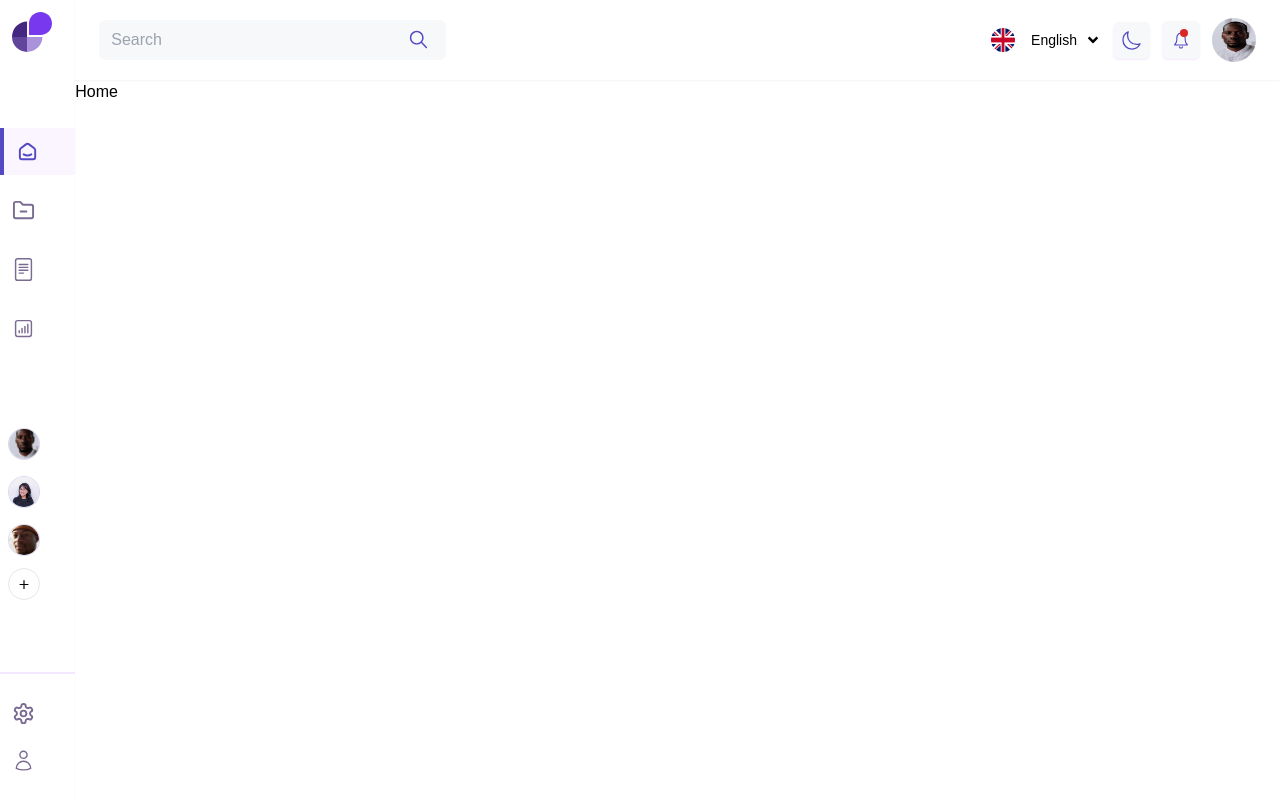
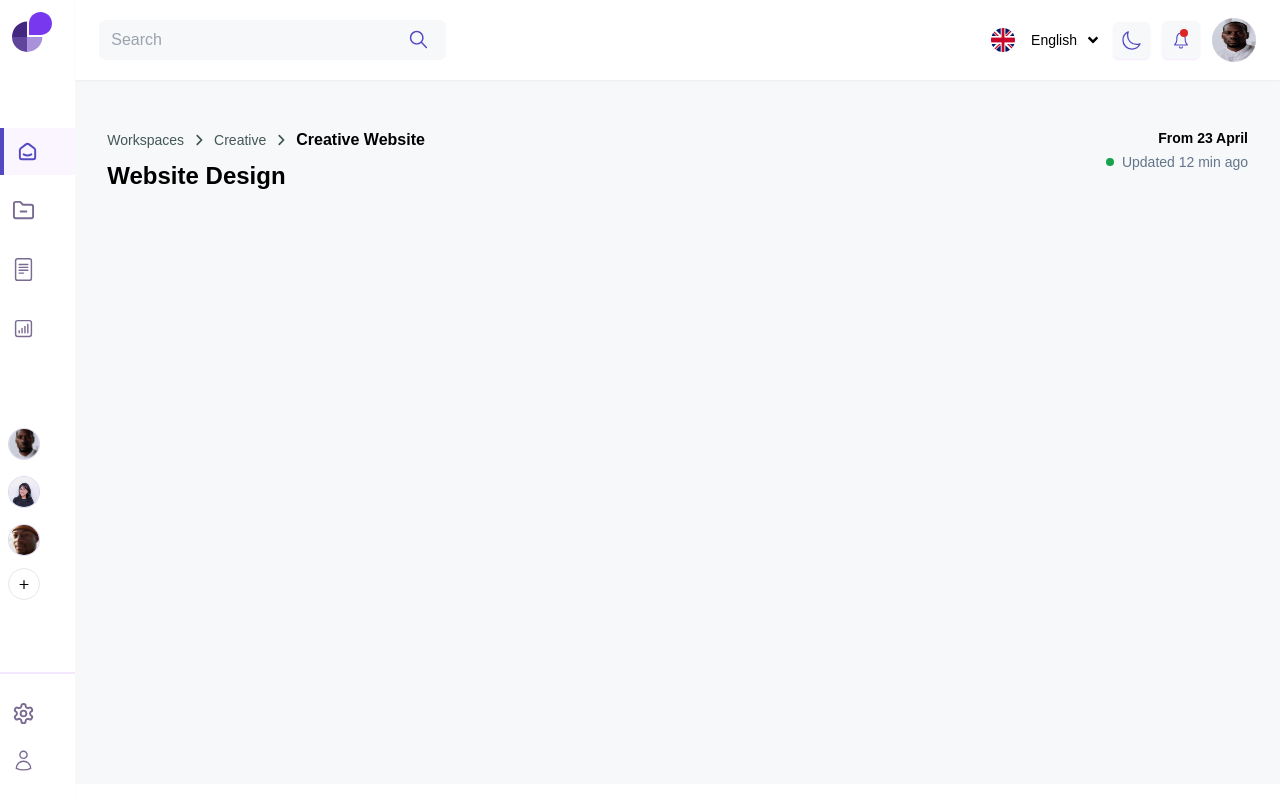
Before and after one commit to shemajolivetgislain/todos-challenge, a React (Vite) app: page / in a window 1280 px wide. Built offline with nearby package versions, Linux system fonts and the light colour scheme; no server answers.

Commit message:
designed homeHeader

```diff
--- /dev/null
+++ b/src/pages/Home/child/HomeHeader.tsx
@@ -0,0 +1,37 @@
+import React from "react";
+import { FaAngleRight } from "react-icons/fa6";
+
+export const HomeHeader: React.FC = () => {
+  return (
+    <section className="w-full flex flex-col gap-4">
+      <div className="flex justify-between">
+        {" "}
+        {/* Path */}
+        <span className="flex flex-col gap-2">
+          <ul className="flex items-center space-x-2 text-sm text-whiteTheme-accentDark">
+            <li>Workspaces</li>
+            <li>
+              <FaAngleRight />
+            </li>
+            <li>Creative</li>
+            <li>
+              <FaAngleRight />
+            </li>
+            <li className="text-black text-base font-semibold">
+              Creative Website
+            </li>
+          </ul>
+          <h1 className="text-2xl font-semibold text-black">Website Design</h1>
+        </span>
+        {/* DATES */}
+        <span className="flex flex-col items-end gap-1">
+          <h1 className="text-sm font-bold text-black">From 23 April</h1>
+          <article className="flex items-center gap-2">
+            <span className="bg-green-600 w-2 h-2 rounded-full inline-block p-1"></span>
+            <h6 className="text-slate-500 text-sm">Updated 12 min ago</h6>
+          </article>
+        </span>
+      </div>
+    </section>
+  );
+};
--- /dev/null
+++ b/src/pages/Home/index.tsx
@@ -0,0 +1,12 @@
+import MainHolder from "../../components/MianHolder";
+import { HomeHeader } from "./child/HomeHeader";
+
+const HomePage: React.FC = () => {
+  return (
+    <MainHolder className="flex flex-col gap-5">
+      <HomeHeader />
+    </MainHolder>
+  );
+};
+
+export default HomePage;
--- /dev/null
+++ b/src/pages/NotFound.tsx
@@ -0,0 +1,14 @@
+import NotFoundImage from "../assets/images/404page.svg";
+
+const NotFound: React.FC = () => {
+  return (
+    <div className="flex flex-col items-center justify-center  dark:bg-darkTheme-backgroundColor h-screen w-full">
+      <h1 className="text-whiteTheme-primaryColor font-semibold text-2xl">
+        Page you are looking for, not found!
+      </h1>
+      <img src={NotFoundImage} className="w-[30rem]" alt="Not found Image" />
+    </div>
+  );
+};
+
+export default NotFound;
--- a/src/routes/index.tsx
+++ b/src/routes/index.tsx
@@ -1,11 +1,14 @@
 import { Routes, Route } from "react-router-dom";
 import DashboardLayout from "../layout";
+import NotFound from "../pages/NotFound";
+import HomePage from "../pages/Home";
 
 const AppRoutes = () => {
   return (
     <Routes>
       <Route element={<DashboardLayout />}>
-        <Route path="/" element={<h1>Home</h1>} />
+        <Route path="/" element={<HomePage/>} />
+        <Route path="*" element={<NotFound />} />
       </Route>
     </Routes>
   );
```
